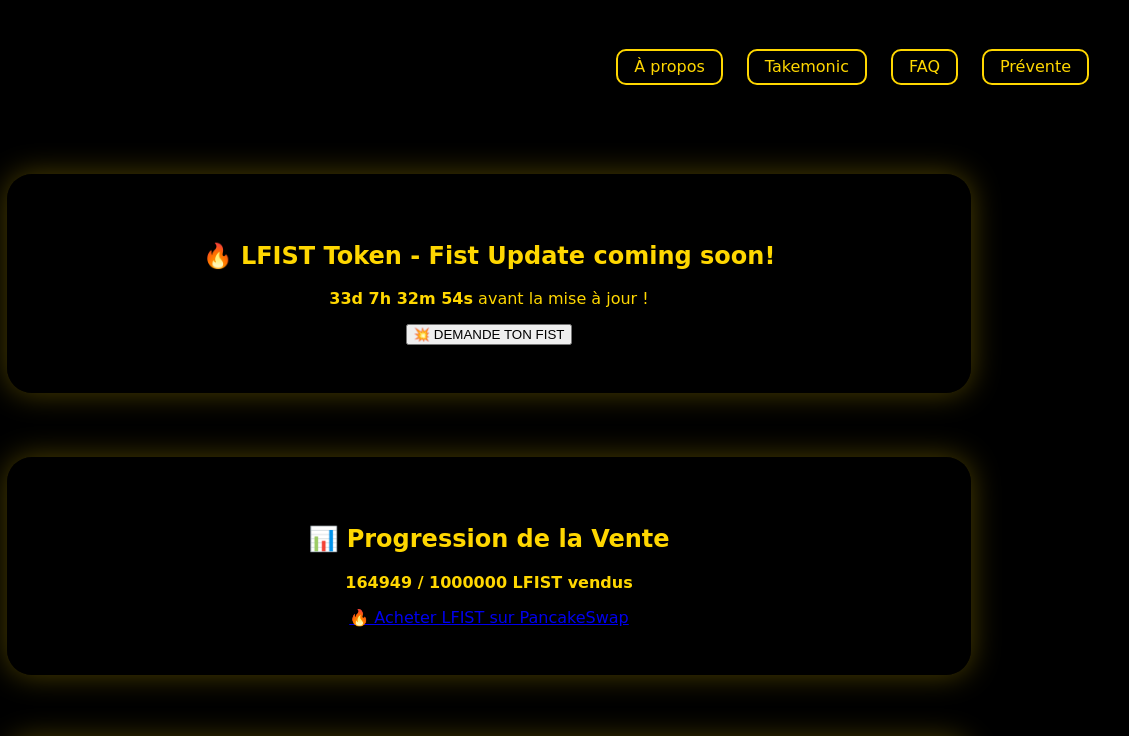
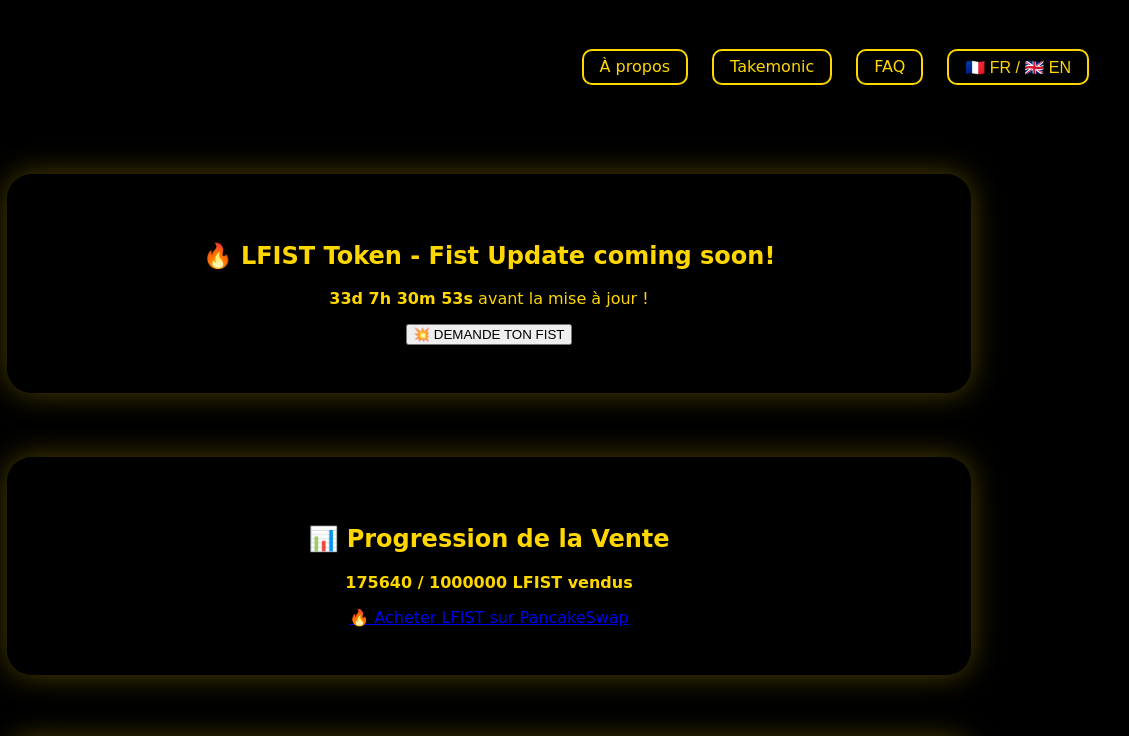
Before and after one commit to battama14/LFISTCOIN, a plain HTML site: page index.html in a window 1280 px wide. Shown: the top 736 px of the page, 151-1280 px from the left. Drawn offline with Linux system fonts and the light colour scheme.

Commit message:
Update index.html

```diff
--- a/index.html
+++ b/index.html
@@ -15,7 +15,7 @@
                 <li><a href="#about">À propos</a></li>
                 <li><a href="#takemonic">Takemonic</a></li>
                 <li><a href="#faq">FAQ</a></li>
-                <li><a href="#presale">Prévente</a></li>
+                <li><button id="langSwitch">🇫🇷 FR / 🇬🇧 EN</button></li>
             </ul>
         </nav>
     </header>
@@ -25,18 +25,18 @@
         <!-- Section LFIST Update -->
         <section id="update">
             <h2>🔥 LFIST Token - Fist Update coming soon!</h2>
-            <p><strong>33d 7h 32m 54s</strong> avant la mise à jour !</p>
+            <p><strong>33d 7h 30m 53s</strong> avant la mise à jour !</p>
             <button id="getFist">💥 DEMANDE TON FIST</button>
         </section>
 
-        <!-- Section Vente -->
+        <!-- Section Progression de la vente -->
         <section id="sale-progress">
             <h2>📊 Progression de la Vente</h2>
-            <p><strong>164949 / 1000000 LFIST vendus</strong></p>
+            <p><strong>175640 / 1000000 LFIST vendus</strong></p>
             <a href="https://pancakeswap.finance/swap?inputCurrency=BNB&outputCurrency=0x2841Cd05Fc718E04c9a1324354E94F111879A0E7" class="buy-button">🔥 Acheter LFIST sur PancakeSwap</a>
         </section>
 
-        <!-- Section À propos -->
+        <!-- Section About -->
         <section id="about">
             <h2>👊 LaurieFist : La Terreur du Net, la Justice du Fist !</h2>
             <p>Dans les abysses du Web, là où les shitcoins pullulent et les escrocs prospèrent, une légende rode… LaurieFist ! 🔥</p>
```
